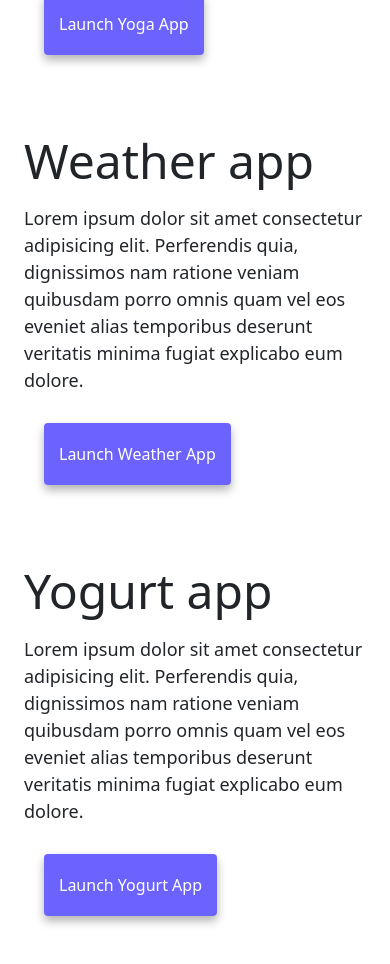
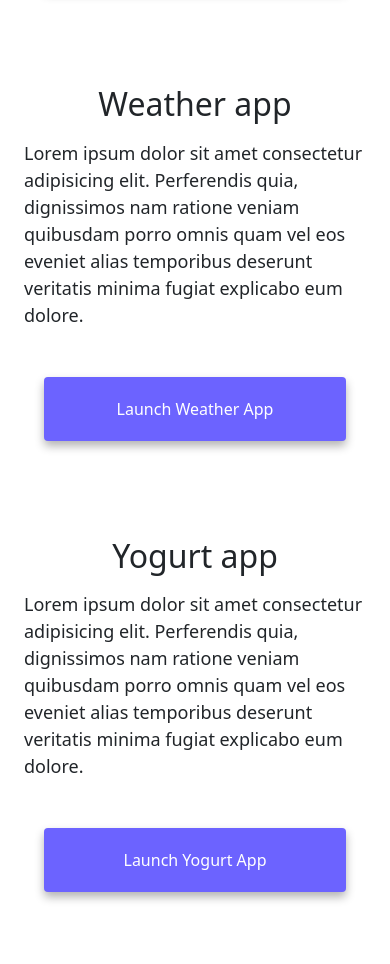
Before and after one commit to Sobokar/first-personal-website, a website: page index.html in a window 390 px wide. Shown: the part 900-1864 px from the top of the page. Drawn offline with nearby package versions, Linux system fonts and the light colour scheme.

Commit message:
Made a website a lot more responsive

```diff
--- a/index.html
+++ b/index.html
@@ -92,7 +92,7 @@
               minima fugiat explicabo eum dolore.
             </p>
             <div class="mb-5 mt-5">
-              <a href="#" class="primary-link">Launch Yoga App</a>
+              <a href="#" class="primary-link launch-link">Launch Yoga App</a>
             </div>
           </div>
         </div>
@@ -106,7 +106,9 @@
               minima fugiat explicabo eum dolore.
             </p>
             <div class="mb-5 mt-5">
-              <a href="#" class="primary-link">Launch Weather App</a>
+              <a href="#" class="primary-link launch-link"
+                >Launch Weather App</a
+              >
             </div>
           </div>
 
@@ -135,7 +137,7 @@
               minima fugiat explicabo eum dolore.
             </p>
             <div class="mb-5 mt-5">
-              <a href="#" class="primary-link">Launch Yogurt App</a>
+              <a href="#" class="primary-link launch-link">Launch Yogurt App</a>
             </div>
           </div>
         </div>
--- a/style.css
+++ b/style.css
@@ -5,7 +5,7 @@
 }
 
 body {
-  margin-top: 100px;
+  margin: 100px 0;
 }
 
 h1,
@@ -16,12 +16,6 @@ h3 {
 
 h1 {
   font-size: 80px;
-}
-
-@media (min-width: 430px) {
-  h1 {
-    font-size: 96px;
-  }
 }
 
 h2 {
@@ -66,6 +60,9 @@ p {
   box-shadow: var(--box-shadow);
   cursor: auto;
 }
+.primary-link:hover {
+  color: white;
+}
 .secondary-link {
   border-radius: 4px;
   padding: 20px 15px;
@@ -87,3 +84,18 @@ p {
 .email-link:hover {
   text-decoration: underline;
 }
+@media (max-width: 576px) {
+  h1 {
+    font-size: 48px;
+    line-height: 1.5;
+  }
+  h2 {
+    font-size: 32px;
+    text-align: center;
+  }
+  .launch-link {
+    display: block;
+    text-align: center;
+    margin: 0 20px;
+  }
+}
```
Also changed, not shown: about.html (+4 -4 lines).
